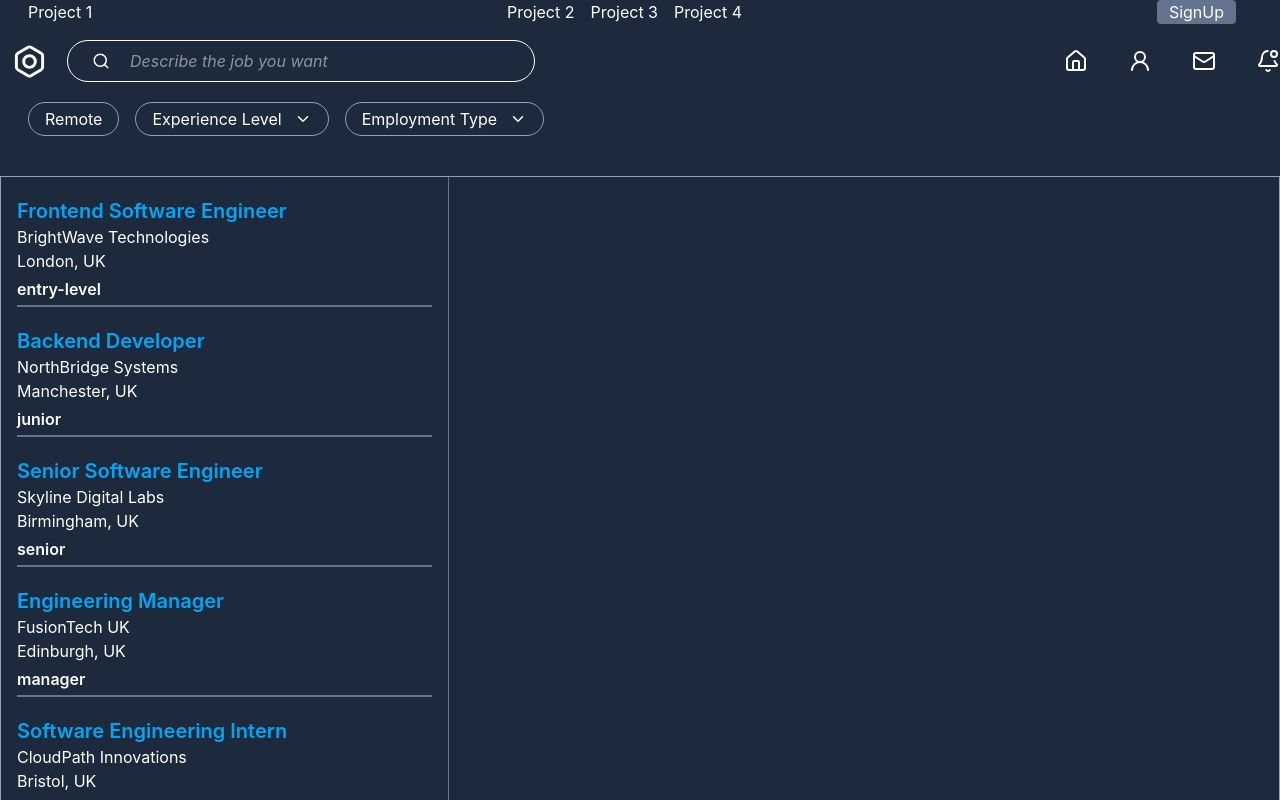
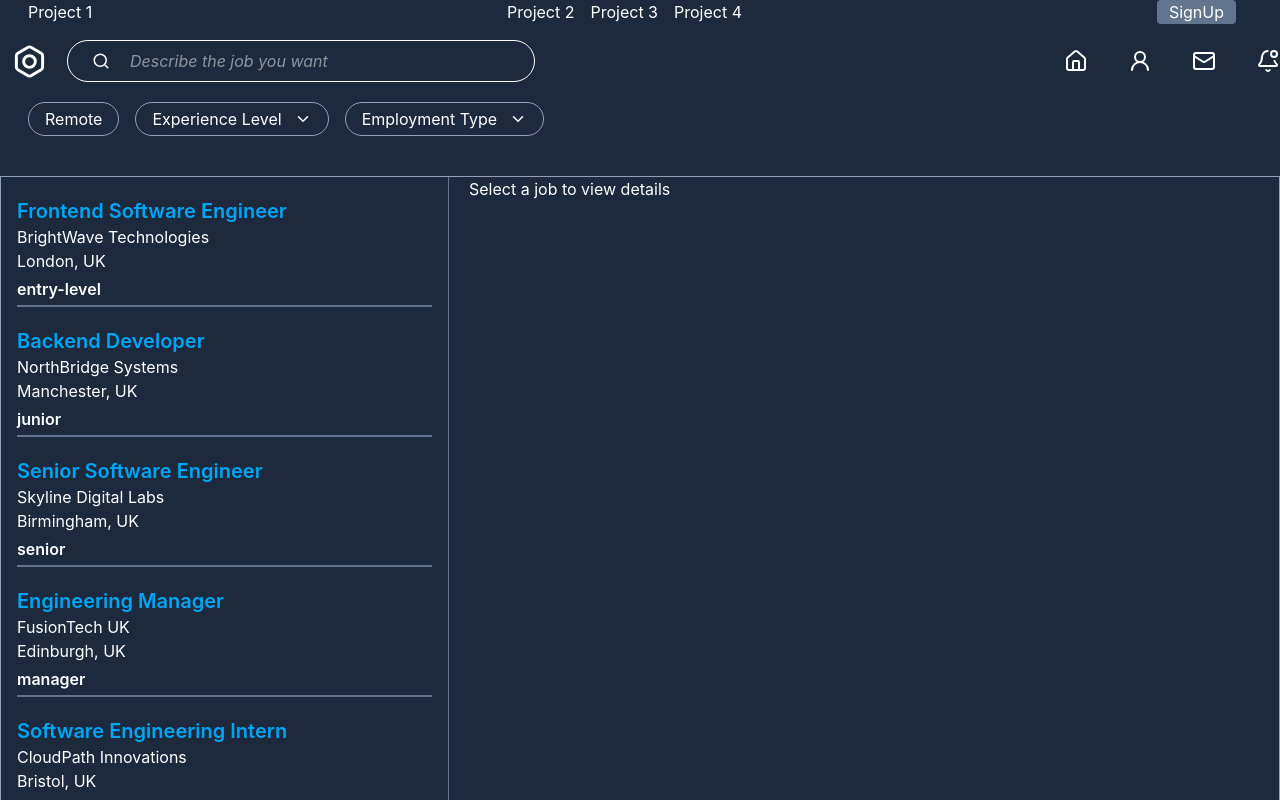
Before and after one commit to acquah-forever/my-scribbles, a React (Vite) app: page / in a window 1280 px wide. Shown: the top 800 px of the page. Built offline with nearby package versions, Linux system fonts and the light colour scheme; data requests are answered from the project's data file.

Commit message:
created new useState for finding selected jobs

```diff
--- a/src/pages/Project1.jsx
+++ b/src/pages/Project1.jsx
@@ -21,7 +21,7 @@ const Project1 = () => {
   const [open2, setOpen2] = useState(false);
   const [query, setQuery] = useState('');
   const [page, setPage] = useState(1)
-  const [link, setLink] = useState(false)
+  const [selectedJob, setSelectedJob] = useState(null)
 
   const jobsPerPage = 8
 
@@ -70,6 +70,12 @@ const Project1 = () => {
     setPage((prev) => Math.min(prev + 1, totalPages))
   }
 
+  function handleLink(id) {
+    const foundJob = paginatedJobs.find((job) => job.id === id)
+    selectedJob(foundJob)
+  }
+
+
   function handleClick() {
     if (open2) {
       setOpen2(false)
@@ -107,6 +113,7 @@ const Project1 = () => {
       </div>
     )
   }
+
 
 
 
@@ -239,10 +246,32 @@ const Project1 = () => {
         </div>
 
 
-          <div className='max-w-5xl w-full'>
+        <div className='max-w-5xl w-full'>
+          {selectedJob ? (
+            <div>
+              <h1 className='text-3xl font-bold text-sky-500'>
+                {selectedJob.title}
+              </h1>
+
+              <p className='mt-2 text-lg'>{selectedJob.company}</p>
+
+              <p>{selectedJob.location}</p>
+
+              <p className='font-semibold mt-2'>
+                {selectedJob.levelOfExperience}
+              </p>
+
+              <div className='mt-5'>
+                <p>{selectedJob.description}</p>
+              </div>
+            </div>
+
+          ) : (
+            <p>Select a job to view details</p>
+          )}
 
 
-          </div>
+        </div>
 
 
 
```
